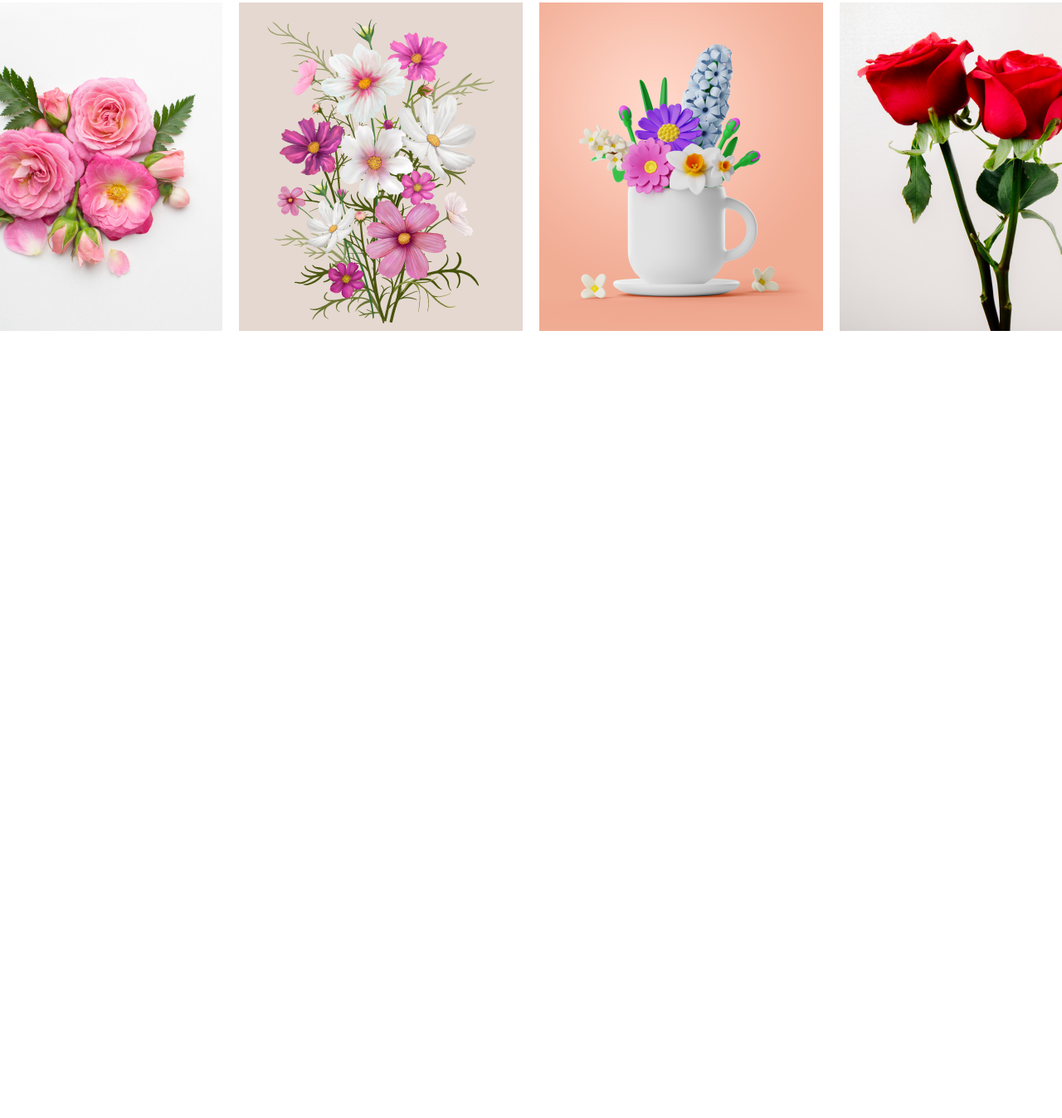
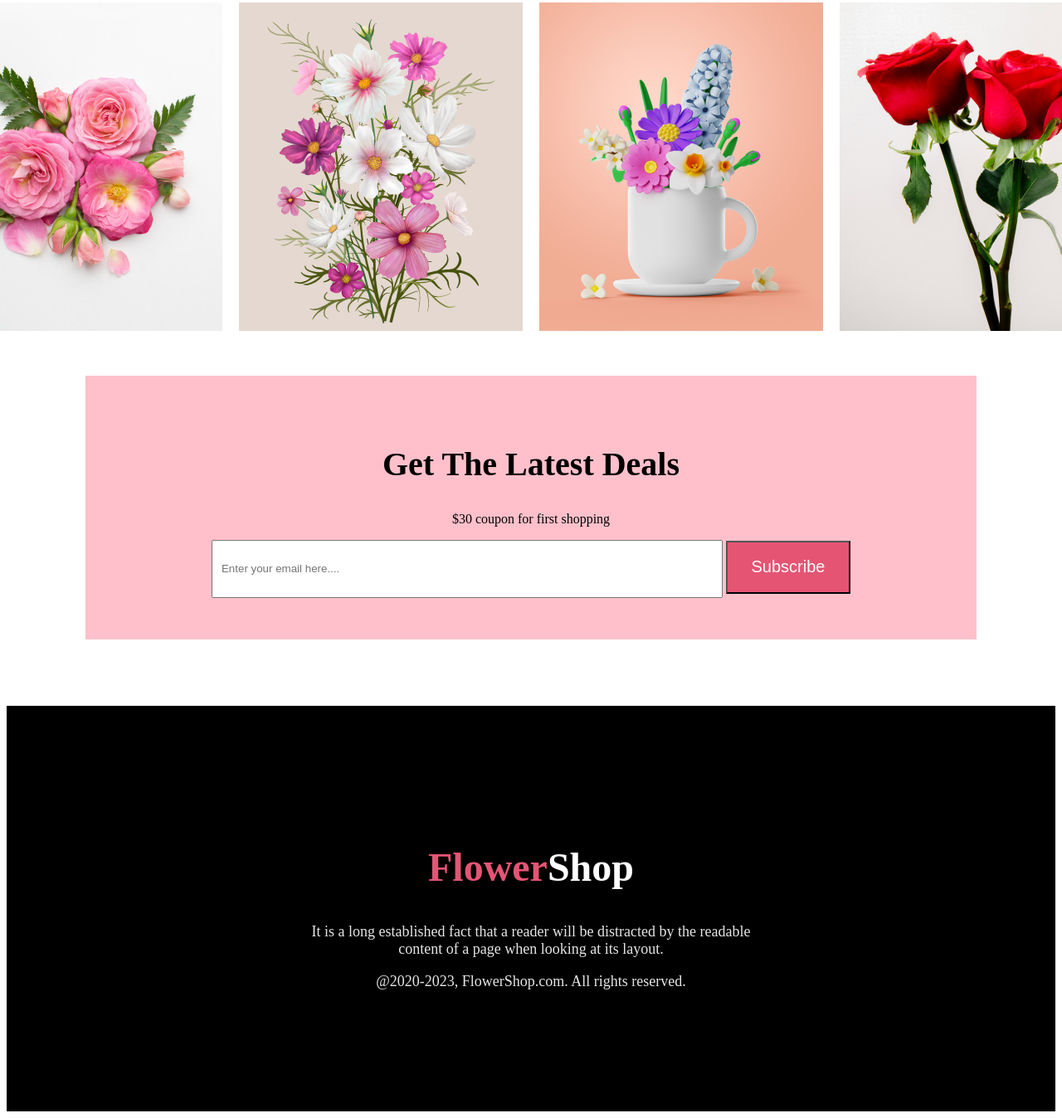
Before and after one commit to ronobir84/first-assignment, a plain HTML site: page index.html in a window 1280 px wide. Shown: the part 2548-3896 px from the top of the page at 83% size. Before the commit the page ends 2959 px from the top, so only its background shows below. Drawn offline with Linux system fonts and the light colour scheme.

Commit message:
added the footer

```diff
--- a/index.html
+++ b/index.html
@@ -85,16 +85,27 @@
                 </div>
                 <div class="img-4">
                     <img src="flower-shop-assignment/Flower Asset/Rectangle 6.png" alt="">
-
                 </div>
 
+            </div>
+        </section>
+        <section class="contact">
+            <h1>Get The Latest Deals</h1>
+            <p>$30 coupon for first shopping</p>
+            <div class="contact-form">
+                <input type="email" placeholder="Enter your email here....">
+                <button>Subscribe</button>
+            </div>
 
-            </div>
         </section>
 
     </main>
     <footer>
-
+        <div class="main-footer">
+                <h2><span style="color: #E55473;">Flower</span><span style="color: #FFFFFF;">Shop</span></h2>
+                <p>It is a long established fact that a reader will be distracted by the readable <br> content of a page when looking at its layout.</p>
+                <p class="footer-last">@2020-2023, FlowerShop.com. All rights reserved. </p>
+        </div>
     </footer>
 
 </body>
--- a/styles/style.css
+++ b/styles/style.css
@@ -142,3 +142,43 @@ header img{
     gap: 20px;
     margin-top: 30px;
 }
+.contact{
+    text-align: center;
+    width: 85%;
+    height: auto;
+    margin: auto auto;
+    padding-top: 50px;
+    padding-bottom: 50px;
+    background-color: pink;
+    margin-top: 50px;
+}
+.contact h1{
+    font-size: 40px;
+}
+.contact-form input{
+    height: 64px;
+    width: 600px;
+    padding-left: 10px;
+}
+.contact button{
+    background-color: #E55473;
+    height: 64px;
+    width: 150px;
+    font-size: 20px;
+    color: white;
+}
+.main-footer{
+    background-color: black;
+    margin-top: 80px;
+    text-align: center;
+    padding: 128px;
+}
+.main-footer h2{
+    font-size: 48px;
+}
+.main-footer p {
+    display: flex;
+    font-size: 18px;
+    color: #FFFFFFE5;
+    justify-content: center;
+}
```
